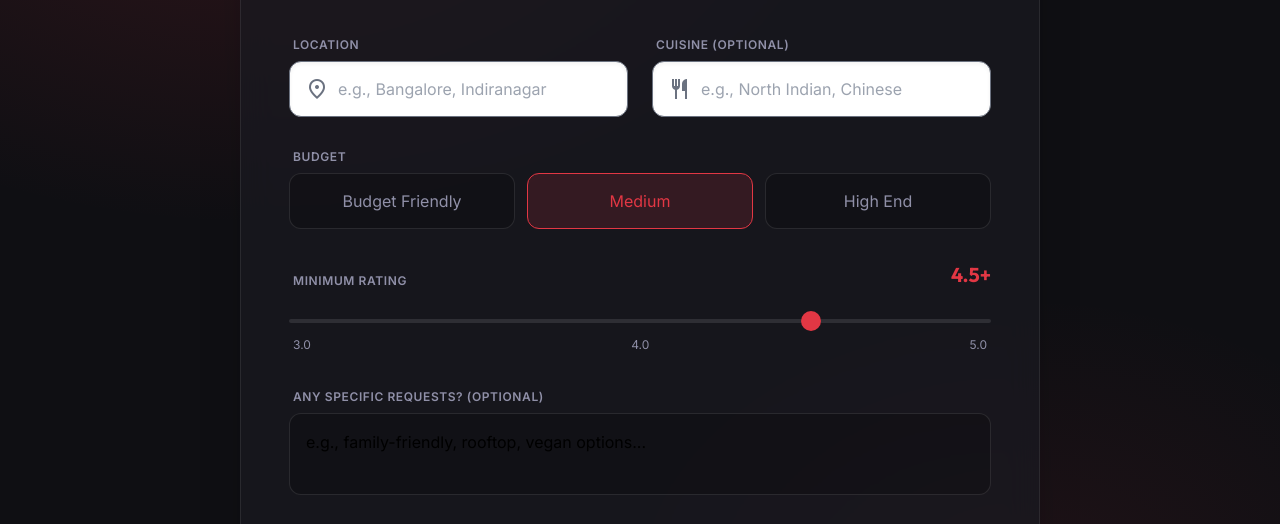
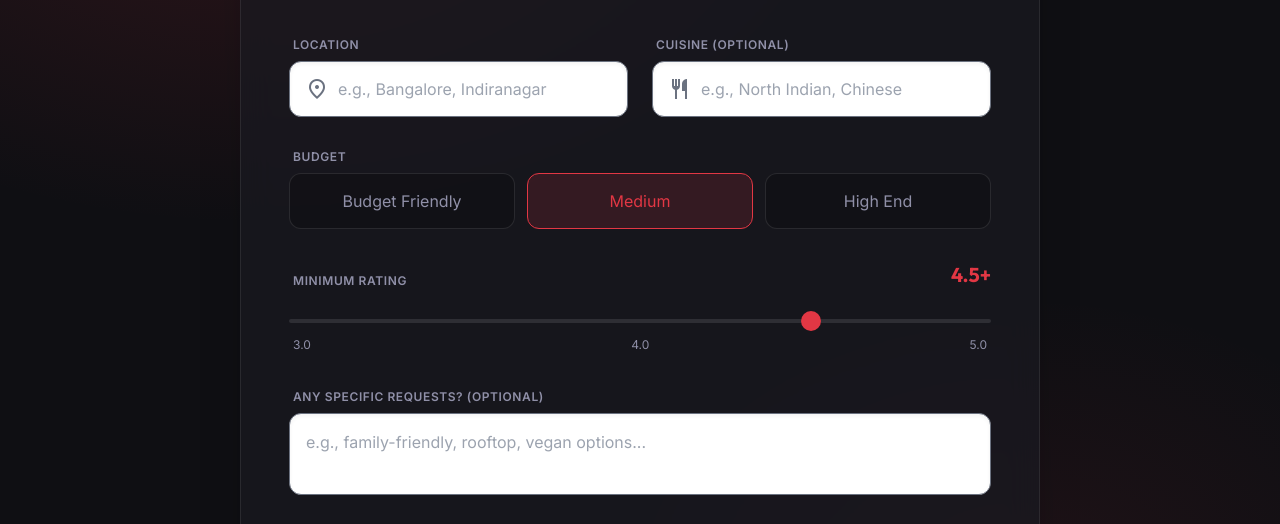
Before and after one commit to tyagivipin06/Zomato-Project, a plain HTML site: page index.html in a window 1280 px wide. Shown: the part 268-792 px from the top of the page. Drawn offline with nearby package versions, Linux system fonts and the light colour scheme; no server answers.

Commit message:
Update textarea UI styling to match text inputs

```diff
--- a/index.html
+++ b/index.html
@@ -190,7 +190,7 @@
                 <!-- Additional Preferences -->
                 <div class="flex flex-col gap-2">
                     <label class="text-xs font-semibold text-on-surface-variant uppercase tracking-wider pl-1">Any specific requests? (Optional)</label>
-                    <textarea class="glass-input w-full rounded-xl p-4 text-on-surface placeholder:text-black resize-none"
+                    <textarea class="w-full rounded-xl p-4 text-gray-900 bg-white placeholder:text-gray-400 focus:ring-2 focus:ring-primary focus:outline-none shadow-inner resize-none"
                               placeholder="e.g., family-friendly, rooftop, vegan options..." rows="2"></textarea>
                 </div>
 
```
